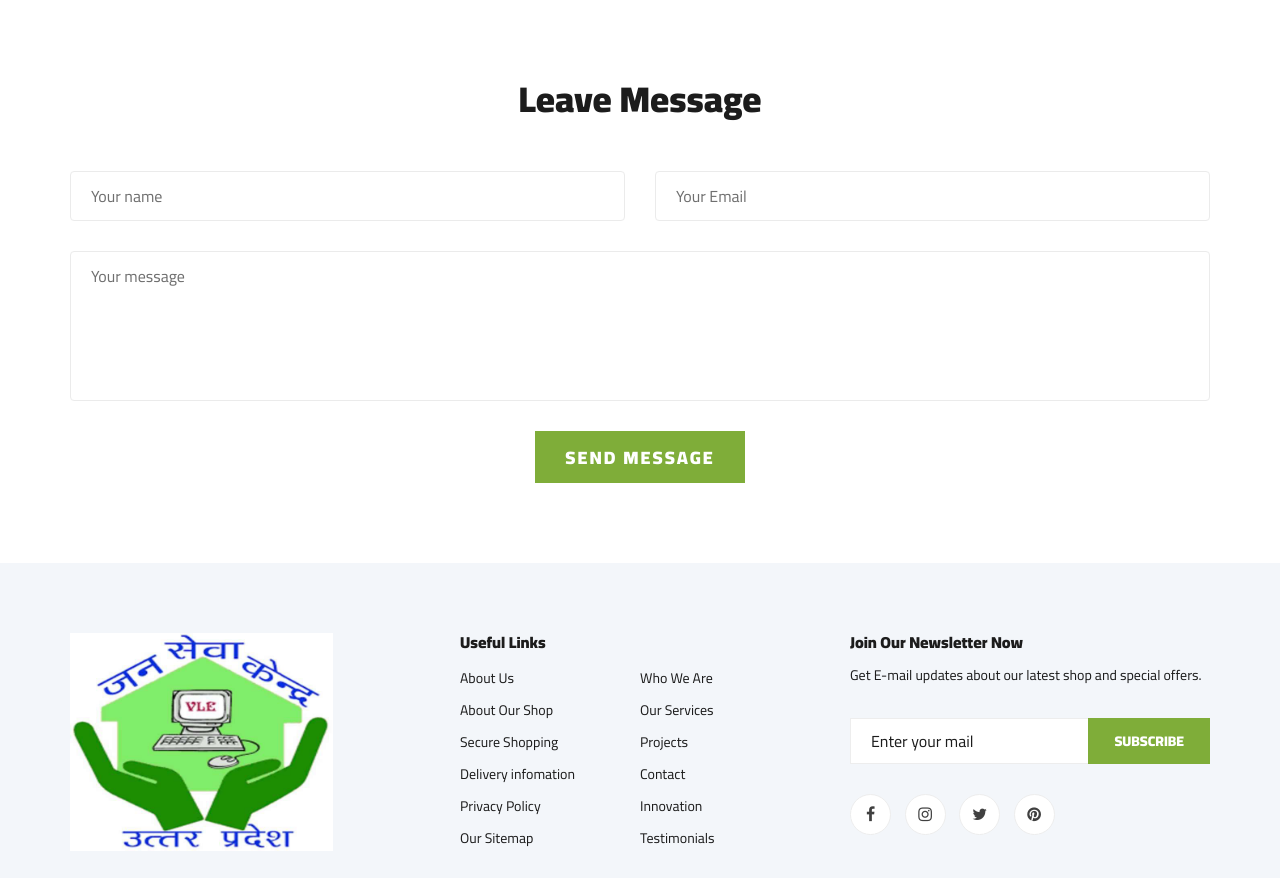
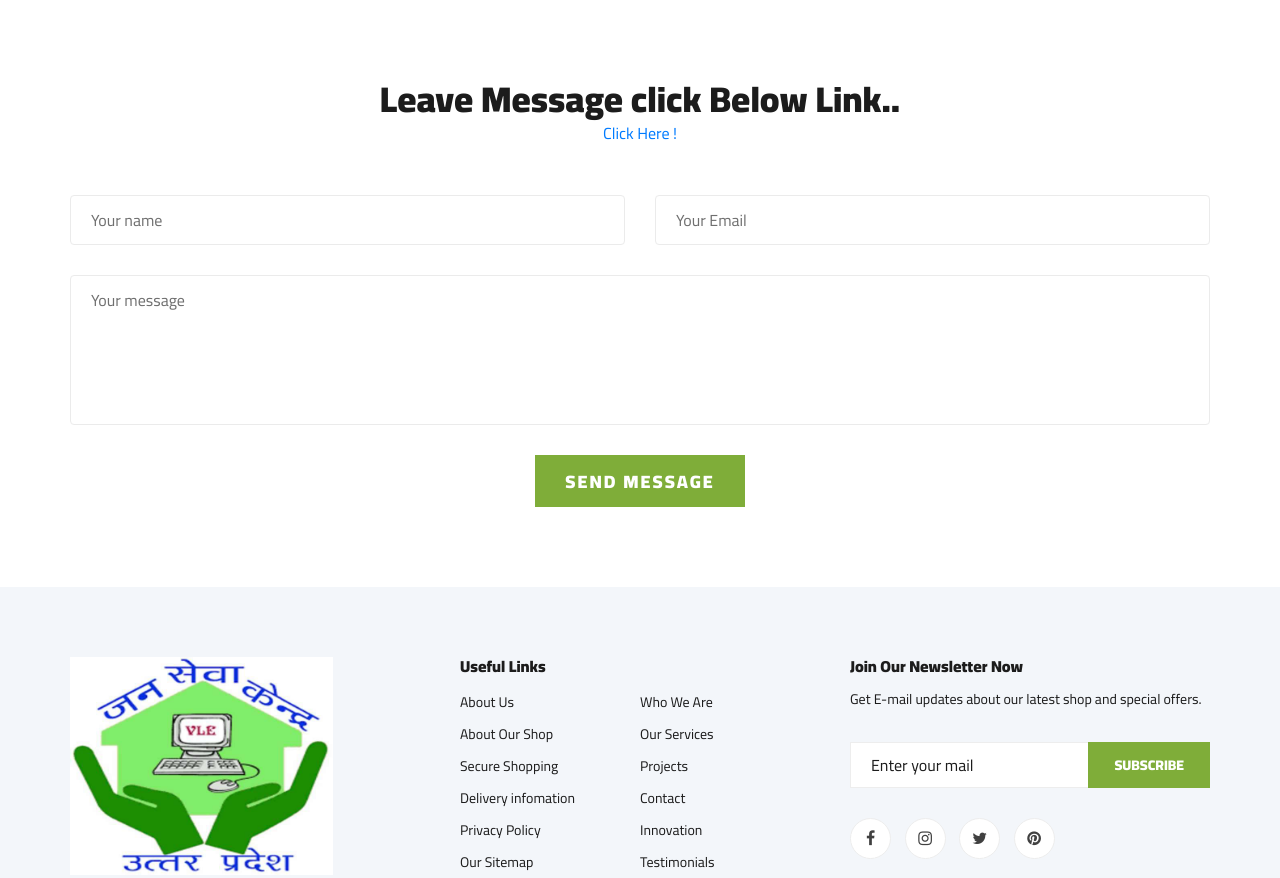
Before and after one commit to rahulyadav111/AzamiJansevakendra, a plain HTML site: page contact.html in a window 1280 px wide. Shown: the part 1347-2225 px from the top of the page. Drawn offline with Linux system fonts and the light colour scheme.

Commit message:
google form added

```diff
--- a/contact.html
+++ b/contact.html
@@ -300,7 +300,8 @@
             <div class="row">
                 <div class="col-lg-12">
                     <div class="contact__form__title">
-                        <h2>Leave Message</h2>
+                        <h2>Leave Message click Below Link..</h2>
+                       <a href="https://docs.google.com/forms/d/e/1FAIpQLScIzsrrCMdVm4fwn91_K-t5UBxWuPa2K0fdkXNTQOPmIuUtlw/viewform?usp=publish-editor">Click Here !</a></li>
                     </div>
                 </div>
             </div>
```
